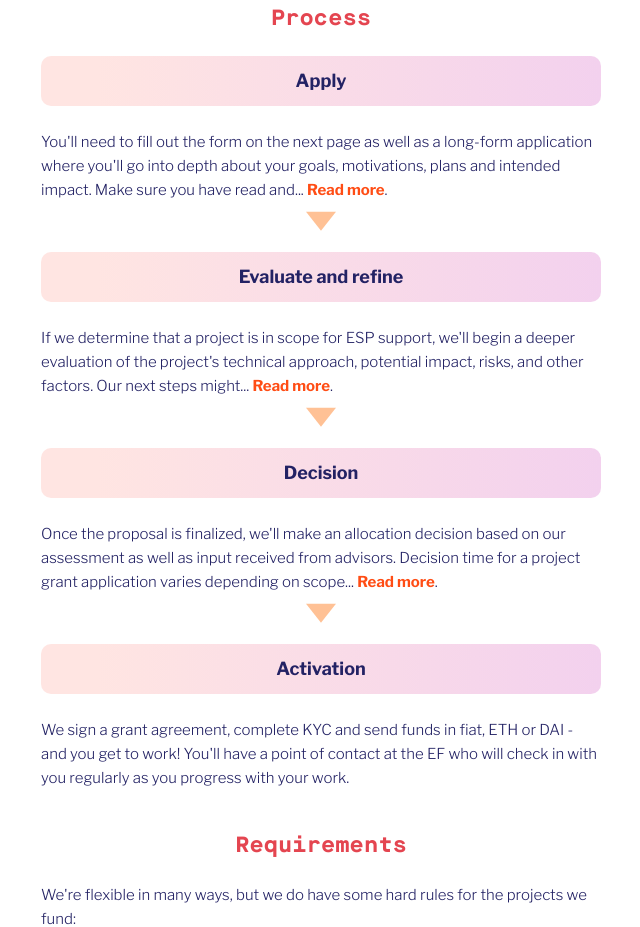
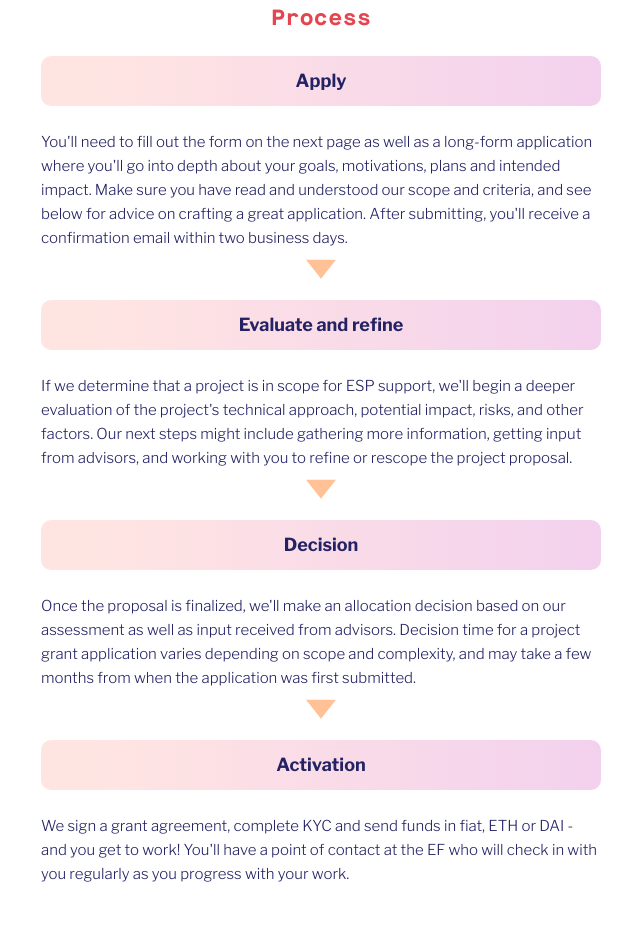
Before and after one commit to JacksonBernier523/esp-website, a Next.js app: page /applicants/project-grants in a window 1280 px wide. Shown: the part 1080-2007 px from the top of the page, without its empty margins (319-959 px from the left). Built offline with nearby package versions, Linux system fonts and the light colour scheme.

Commit message:
chore: remove Read More (#126)
* chore: remove read more feature from Process section

* chore: remove /actions

* chore: remove /reducers

* chore: remove StepReadMore component

* chore: remove unused VisuallyHiddenText component

```diff
--- a/src/actions/index.ts
+++ /dev/null
@@ -1 +0,0 @@
-export type { ProcessActions } from './ProcessActions';
--- a/src/components/UI/Step/StepReadMore.tsx
+++ /dev/null
@@ -1,10 +0,0 @@
-import { Text, TextProps } from '@chakra-ui/react';
-import { FC } from 'react';
-
-export const StepReadMore: FC<TextProps> = ({ ...props }) => {
-  return (
-    <Text as='span' fontWeight={700} color='brand.orange.100' cursor='pointer' {...props}>
-      Read more
-    </Text>
-  );
-};
--- a/src/components/UI/Step/index.ts
+++ b/src/components/UI/Step/index.ts
@@ -1,3 +1,2 @@
 export * from './StepArrow';
 export * from './StepHeader';
-export * from './StepReadMore';
--- a/src/components/UI/text/VisuallyHiddenText.tsx
+++ /dev/null
@@ -1,17 +0,0 @@
-import { VisuallyHidden } from '@chakra-ui/react';
-import { FC } from 'react';
-
-interface Props {
-  readMore: boolean;
-}
-
-// the purpose of this component is to be able to render conditionally some text
-// and make it visually hidden for sighted users but still accesible for screen readers
-// (https://levelup.gitconnected.com/a11y-visually-hidden-elements-aea4ee784142)
-export const VisuallyHiddenText: FC<Props> = ({ children, readMore }) => {
-  if (!readMore) {
-    return <VisuallyHidden>{children}</VisuallyHidden>;
-  }
-
-  return <span>{children}</span>;
-};
--- a/src/components/UI/text/index.ts
+++ b/src/components/UI/text/index.ts
@@ -1,2 +1 @@
 export * from './PageText';
-export * from './VisuallyHiddenText';
--- a/src/pages/applicants/project-grants/index.tsx
+++ b/src/pages/applicants/project-grants/index.tsx
@@ -1,7 +1,6 @@
 import { Accordion, Link, ListItem, Stack } from '@chakra-ui/react';
 import type { NextPage } from 'next';
 import Head from 'next/head';
-import { useReducer } from 'react';
 
 import {
   FAQItem,
@@ -10,22 +9,10 @@ import {
   PageSubheading,
   PageText,
   StepArrow,
-  StepHeader,
-  StepReadMore,
-  VisuallyHiddenText
+  StepHeader
 } from '../../../components/UI';
 
-import { processReducer } from '../../../reducers';
-
-const initialProcessState = {
-  apply: false,
-  evaluate: false,
-  decision: false
-};
-
 const ProjectGrants: NextPage = () => {
-  const [readMore, dispatch] = useReducer(processReducer, initialProcessState);
-
   return (
     <>
       <Head>
@@ -74,18 +61,9 @@ const ProjectGrants: NextPage = () => {
               <PageText>
                 You&apos;ll need to fill out the form on the next page as well as a long-form
                 application where you&apos;ll go into depth about your goals, motivations, plans and
-                intended impact. Make sure you have read and
-                <span hidden={readMore.apply}>... </span>{' '}
-                <VisuallyHiddenText readMore={readMore.apply}>
-                  understood our scope and criteria, and see below for advice on crafting a great
-                  application. After submitting, you&apos;ll receive a confirmation email within two
-                  business days.
-                </VisuallyHiddenText>
-                <StepReadMore
-                  hidden={readMore.apply}
-                  onClick={() => dispatch({ type: 'PROCESS_APPLY' })}
-                />
-                <span hidden={readMore.apply}>.</span>
+                intended impact. Make sure you have read and understood our scope and criteria, and
+                see below for advice on crafting a great application. After submitting, you&apos;ll
+                receive a confirmation email within two business days.
               </PageText>
 
               <StepArrow />
@@ -97,17 +75,8 @@ const ProjectGrants: NextPage = () => {
               <PageText>
                 If we determine that a project is in scope for ESP support, we&apos;ll begin a
                 deeper evaluation of the project&apos;s technical approach, potential impact, risks,
-                and other factors. Our next steps might
-                <span hidden={readMore.evaluate}>... </span>{' '}
-                <VisuallyHiddenText readMore={readMore.evaluate}>
-                  include gathering more information, getting input from advisors, and working with
-                  you to refine or rescope the project proposal.
-                </VisuallyHiddenText>
-                <StepReadMore
-                  hidden={readMore.evaluate}
-                  onClick={() => dispatch({ type: 'PROCESS_EVALUATE' })}
-                />
-                <span hidden={readMore.evaluate}>.</span>
+                and other factors. Our next steps might include gathering more information, getting
+                input from advisors, and working with you to refine or rescope the project proposal.
               </PageText>
 
               <StepArrow />
@@ -119,17 +88,8 @@ const ProjectGrants: NextPage = () => {
               <PageText>
                 Once the proposal is finalized, we&apos;ll make an allocation decision based on our
                 assessment as well as input received from advisors. Decision time for a project
-                grant application varies depending on scope
-                <span hidden={readMore.decision}>... </span>{' '}
-                <VisuallyHiddenText readMore={readMore.decision}>
-                  and complexity, and may take a few months from when the application was first
-                  submitted.
-                </VisuallyHiddenText>
-                <StepReadMore
-                  hidden={readMore.decision}
-                  onClick={() => dispatch({ type: 'PROCESS_DECISION' })}
-                />
-                <span hidden={readMore.decision}>.</span>
+                grant application varies depending on scope and complexity, and may take a few
+                months from when the application was first submitted.
               </PageText>
 
               <StepArrow />
--- a/src/reducers/index.ts
+++ /dev/null
@@ -1 +0,0 @@
-export * from './processReducer';
--- a/src/reducers/processReducer.ts
+++ /dev/null
@@ -1,37 +0,0 @@
-import { ProcessActions } from './../actions/ProcessActions';
-
-interface ProcessState {
-  apply: boolean;
-  evaluate: boolean;
-  decision: boolean;
-}
-
-type Reducer = (state: ProcessState, action: ProcessActions) => ProcessState;
-
-export const processReducer: Reducer = (state, action) => {
-  switch (action.type) {
-    case 'PROCESS_APPLY': {
-      return {
-        ...state,
-        apply: true
-      };
-    }
-
-    case 'PROCESS_EVALUATE': {
-      return {
-        ...state,
-        evaluate: true
-      };
-    }
-
-    case 'PROCESS_DECISION': {
-      return {
-        ...state,
-        decision: true
-      };
-    }
-
-    default:
-      return state;
-  }
-};
```
Also changed, not shown: src/actions/ProcessActions.ts (deleted, +0 -10 lines), src/pages/applicants/small-grants/index.tsx (+3 -13 lines).
